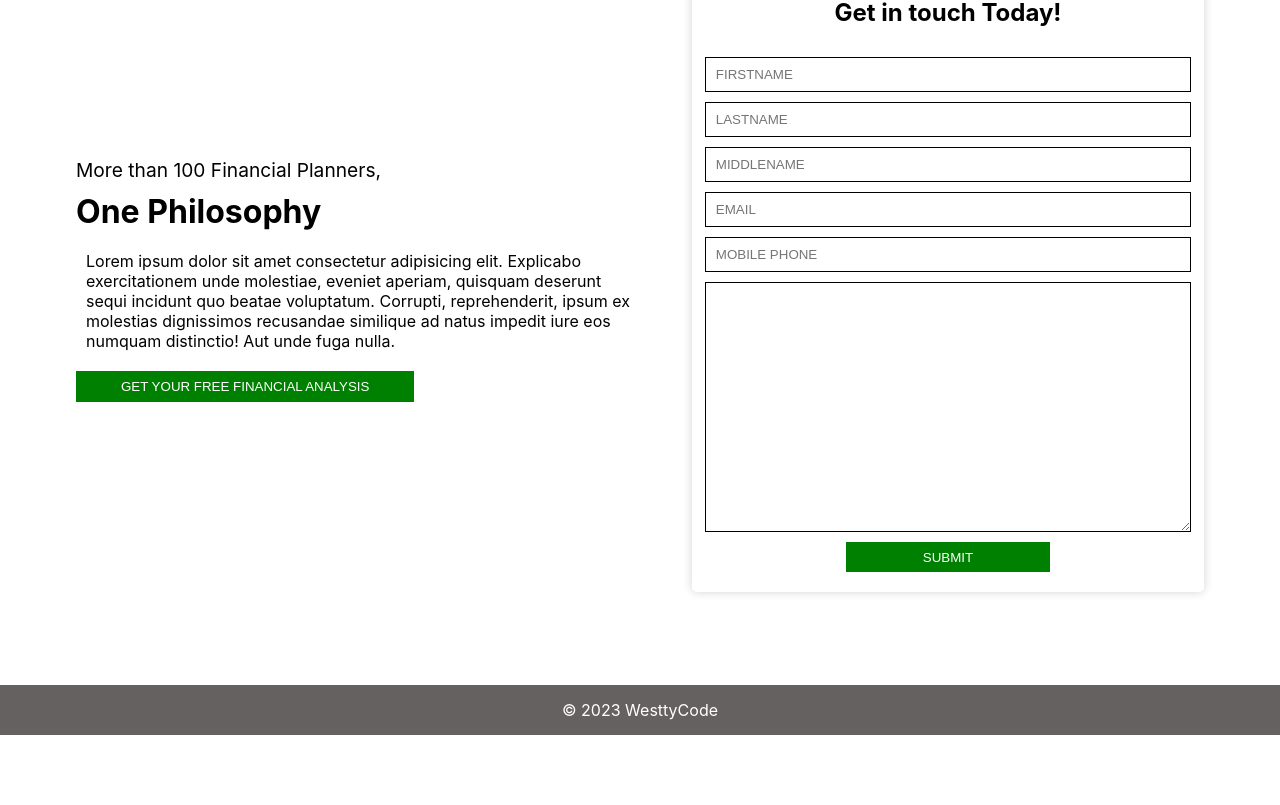
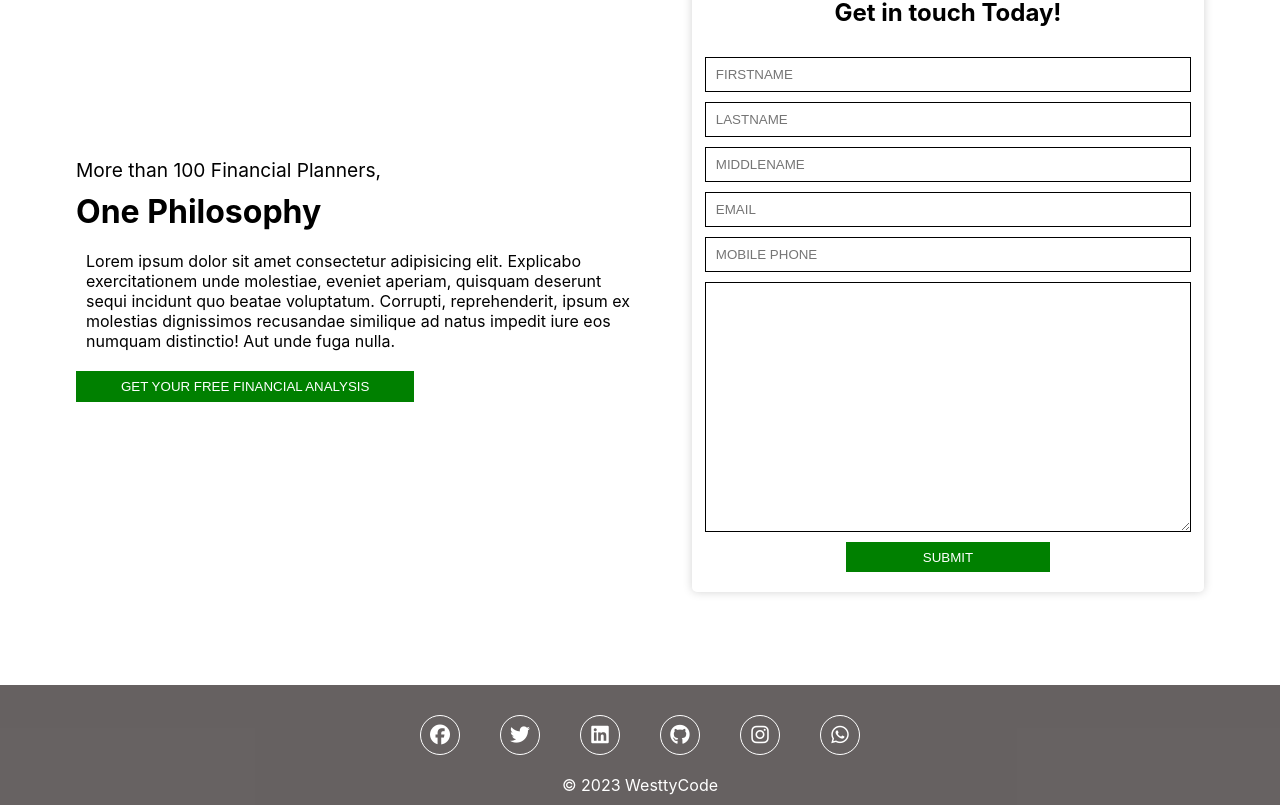
Before and after one commit to osenifuture/SINGLEPAGE, a React (Create React App) app: page / in a window 1280 px wide. Shown: the part 2575-3380 px from the top of the page. Before the commit the page ends 3310 px from the top, so only its background shows below. Built offline with nearby package versions, Linux system fonts and the light colour scheme; the HTML template or start-up script is replaced by a standard one.

Commit message:
social link added to footer

```diff
--- a/src/index.css
+++ b/src/index.css
@@ -80,6 +80,7 @@ code {
 
     .mobile-menu{
       display: block;
+      margin-right: 20px;
     }
 
 }
@@ -459,6 +460,39 @@ animation-timing-function: linear
   min-height: 50px;
 }
 
+.footer-container{
+  flex-direction: column;
+  width: 95%;
+  display: flex;
+  justify-content: center;
+  align-items: center;
+  margin: 10px 0px;
+}
+
+.footer-container > .footer-box{
+  width: 94%;
+  display: flex;
+  justify-content: center;
+  align-items: center;
+  gap: 40px;
+  margin: 20px 0px;
+}
+
+.footer-box > .foot-link{
+  border: 1px solid white;
+  border-radius: 100%;
+  display: flex;
+  justify-content: center;
+  align-items: center;
+  width: 40px;
+  height: 40px;
+  text-decoration: none;
+}
+
+.footer-box > .foot-link > .fa-brands{
+  color: white;
+  font-size: 20px;
+}
 
 .scroll-to-top {
   position: absolute;
--- a/src/routes/Footer.jsx
+++ b/src/routes/Footer.jsx
@@ -1,9 +1,22 @@
+import { Link } from "react-router-dom";
+
+
 const Footer = () => {
     return(
         <div id="footer">
+            <div className="footer-container">
+            <div className="footer-box">
+                <Link className="foot-link"><i className="fa-brands fa-facebook"></i></Link>
+                <Link className="foot-link"><i className="fa-brands fa-twitter"></i></Link>
+                <Link className="foot-link"><i className="fa-brands fa-linkedin"></i></Link>
+                <Link className="foot-link"><i className="fa-brands fa-github"></i></Link>
+                <Link  className="foot-link"><i class="fa-brands fa-instagram"></i></Link>
+                <Link to='https://wa.me/08062142972' className="foot-link" target="blank"><i class="fa-brands fa-whatsapp"></i></Link>
+            </div>
             <p>
             &copy; 2023 WesttyCode
             </p>
+            </div>
         </div>
     )
 }
```
